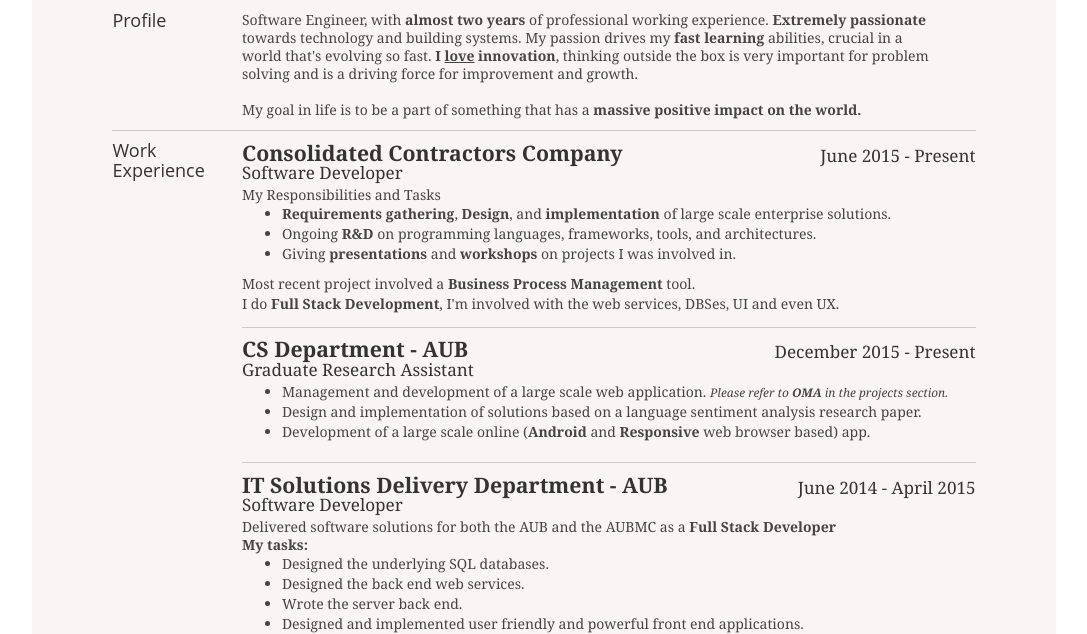
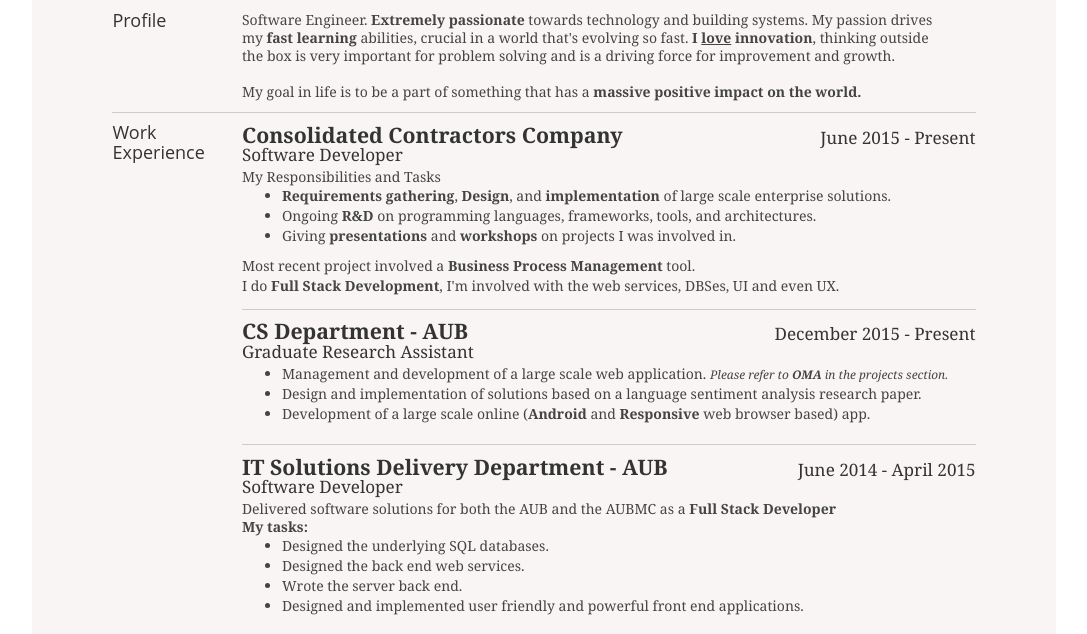
Before and after one commit to katerji92/katerji92.github.io, a website: page CV/index.html in a window 1280 px wide. Shown: the part 167-801 px from the top of the page, without its empty margins (96-1183 px from the left). Drawn offline with Linux system fonts and the light colour scheme.

Commit message:
Tiny modification

```diff
--- a/CV/index.html
+++ b/CV/index.html
@@ -50,7 +50,7 @@
                             </div>
                             <div class="yui-u">
                                 <p class="lead">
-                                    Software Engineer, with <b>almost two years</b> of professional working experience. <b>Extremely passionate</b> towards technology and building systems. My passion drives my <b>fast learning</b> abilities, crucial in a world that's evolving so fast. <b>I <u>love</u> innovation</b>, thinking outside the box is very important for problem solving and is a driving force for improvement and growth.
+                                    Software Engineer. <b>Extremely passionate</b> towards technology and building systems. My passion drives my <b>fast learning</b> abilities, crucial in a world that's evolving so fast. <b>I <u>love</u> innovation</b>, thinking outside the box is very important for problem solving and is a driving force for improvement and growth.
                                     </br>
                                     </br>
                                     My goal in life is to be a part of something that has a <b>massive positive impact on the world.</b>
```
